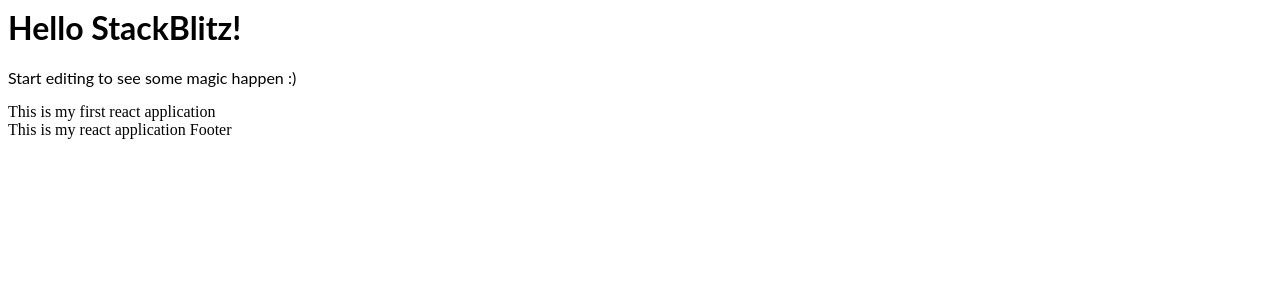
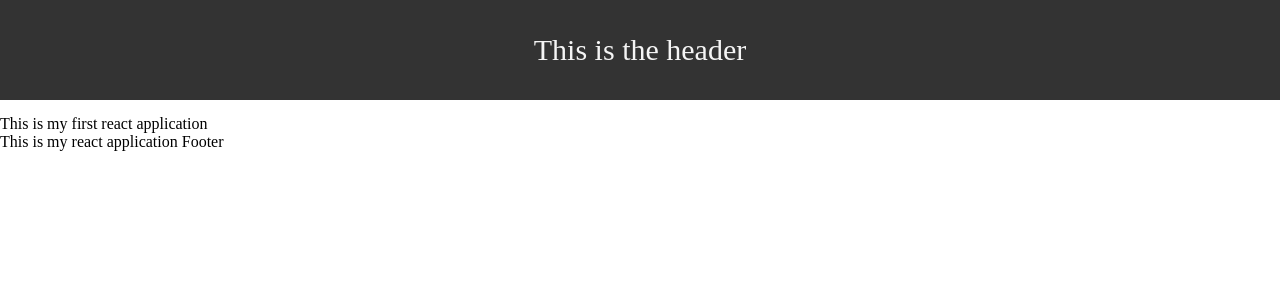
Before and after one commit to santoshmaddula/reactsamples, a React (Create React App) app: page / in a window 1280 px wide. Shown: the top 300 px of the page. Built offline with nearby package versions, Linux system fonts and the light colour scheme.

Commit message:
2 files modified

```diff
--- a/src/component/Header.js
+++ b/src/component/Header.js
@@ -1,12 +1,7 @@
 import React from "react";
 
 function Header() {
-  return (
-    <div>
-      <h1>Hello StackBlitz!</h1>
-      <p>Start editing to see some magic happen :)</p>
-    </div>
-  );
+  return <header className="navbar">This is the header</header>;
 }
 
 export default Header;
--- a/src/style.css
+++ b/src/style.css
@@ -1,3 +1,20 @@
-h1, p {
+h1,
+p {
   font-family: Lato;
 }
+
+body {
+  margin: 0;
+}
+
+.navbar {
+  height: 100px;
+  background-color: #333;
+  color: whitesmoke;
+  margin-bottom: 15px;
+  text-align: center;
+  font-size: 30px;
+  display: flex;
+  justify-content: center;
+  align-items: center;
+}
```
